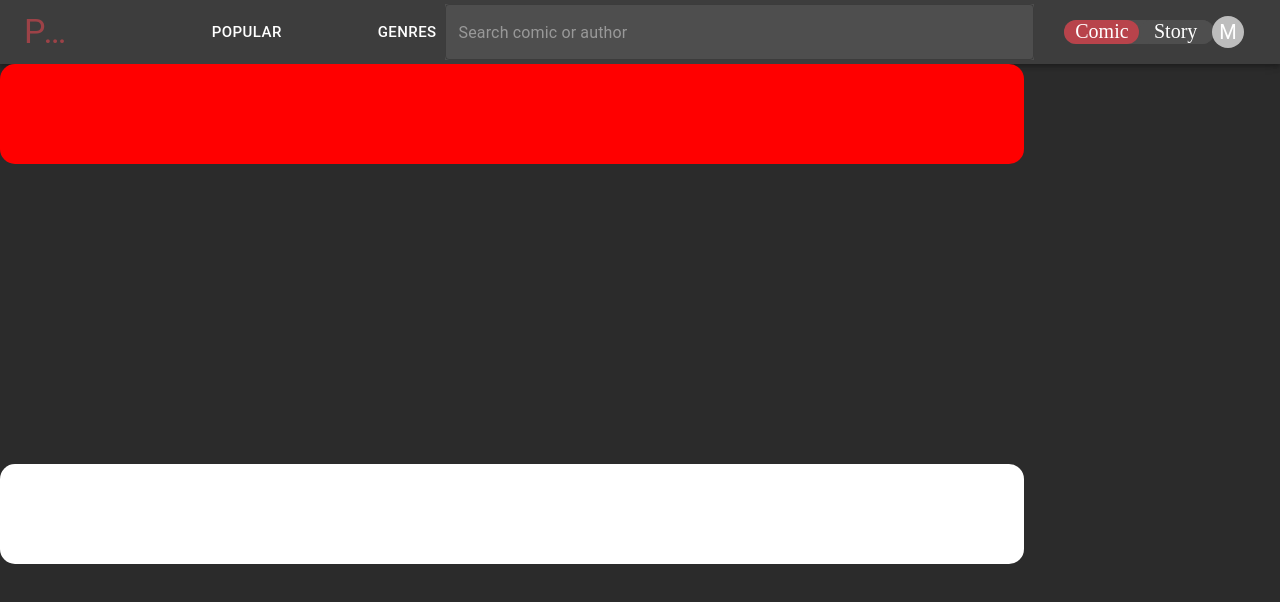
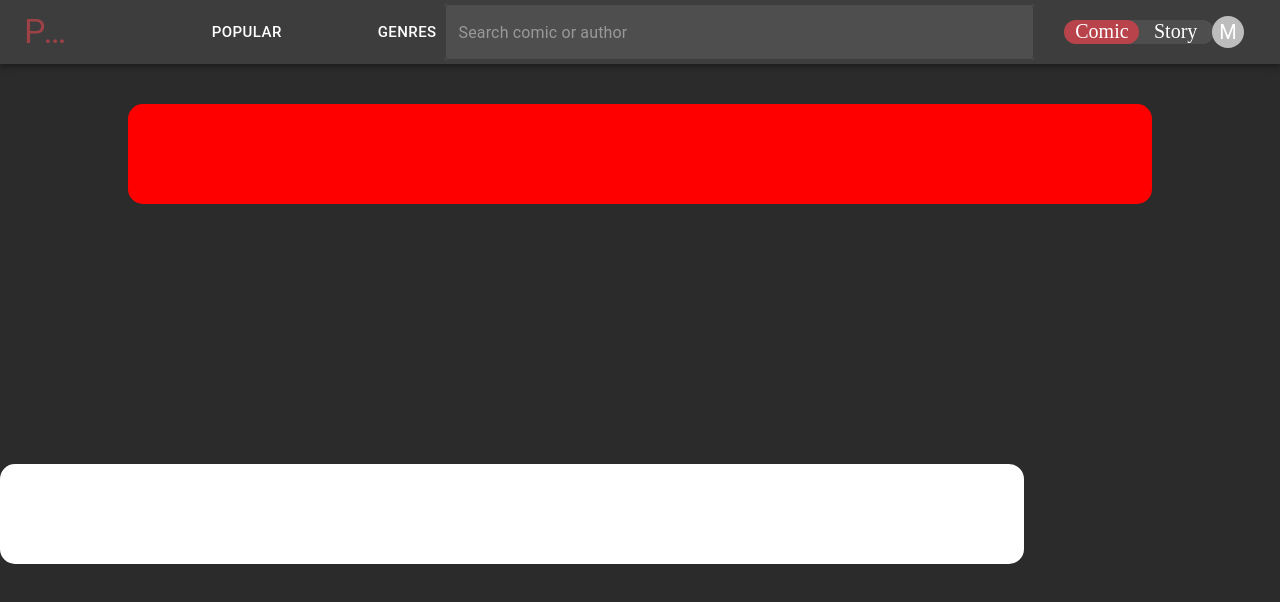
Before and after one commit to CobyYee/Panels, a React (Create React App) app in the folder client/: page / in a window 1280 px wide. Shown: the top 602 px of the page. Built offline with nearby package versions, Linux system fonts and the light colour scheme.

Commit message:
Trash commit

```diff
--- a/client/src/components/HomeWrapper.js
+++ b/client/src/components/HomeWrapper.js
@@ -6,7 +6,7 @@ function HomeWrapper() {
         <Grid container sx = {{ flexDirection: 'column' }}>
             <Grid item xs = {12} sx={{ height: '100vh' }}>
                 <Grid xs={12} sx={{ height: '50vh' }}>
-                <Box id = "featured-works" sx = {{backgroundColor: 'red',  width: '80%', left: '10%', height: '25%', top: '10%', borderRadius: '15px'}}>
+                <Box id = "featured-works" sx = {{position: 'relative', backgroundColor: 'red',  width: '80%', left: '10%', height: '25%', top: '10%', borderRadius: '15px'}}>
 
                 </Box>
                 </Grid>
```
